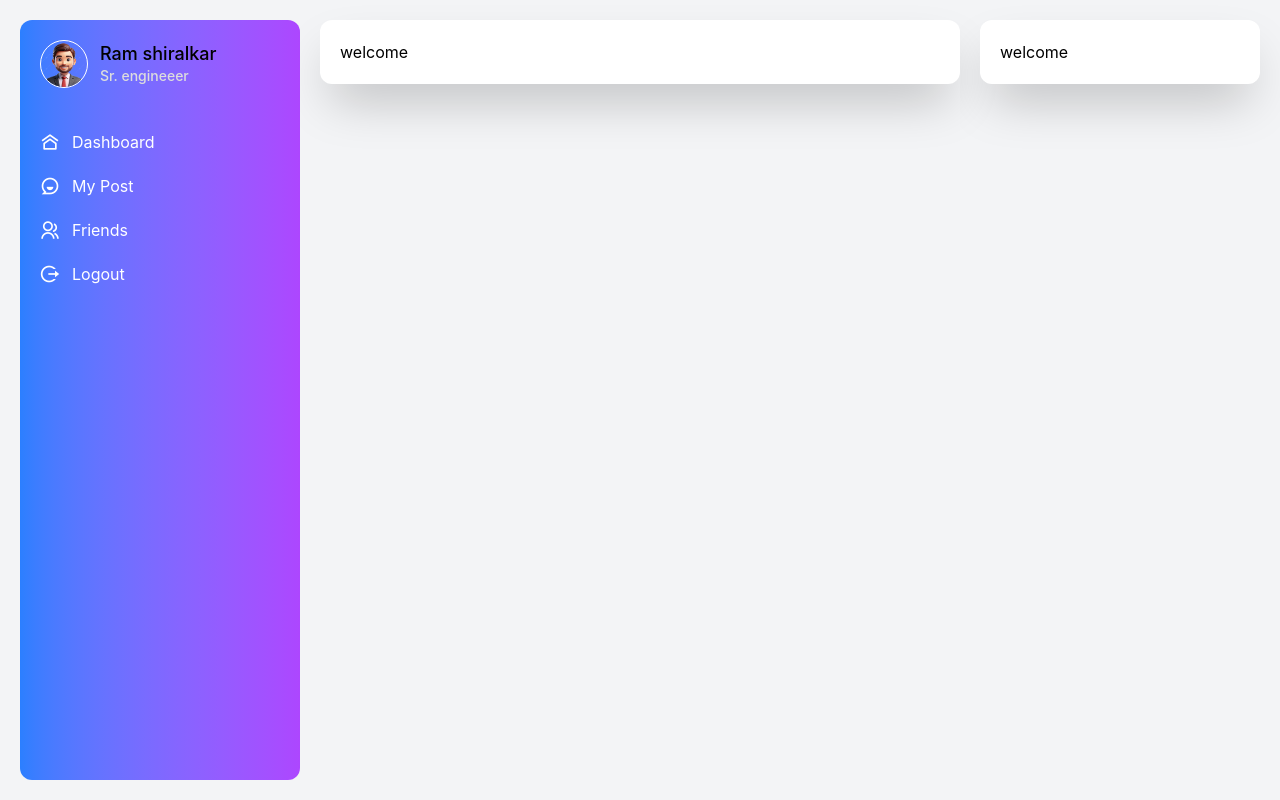
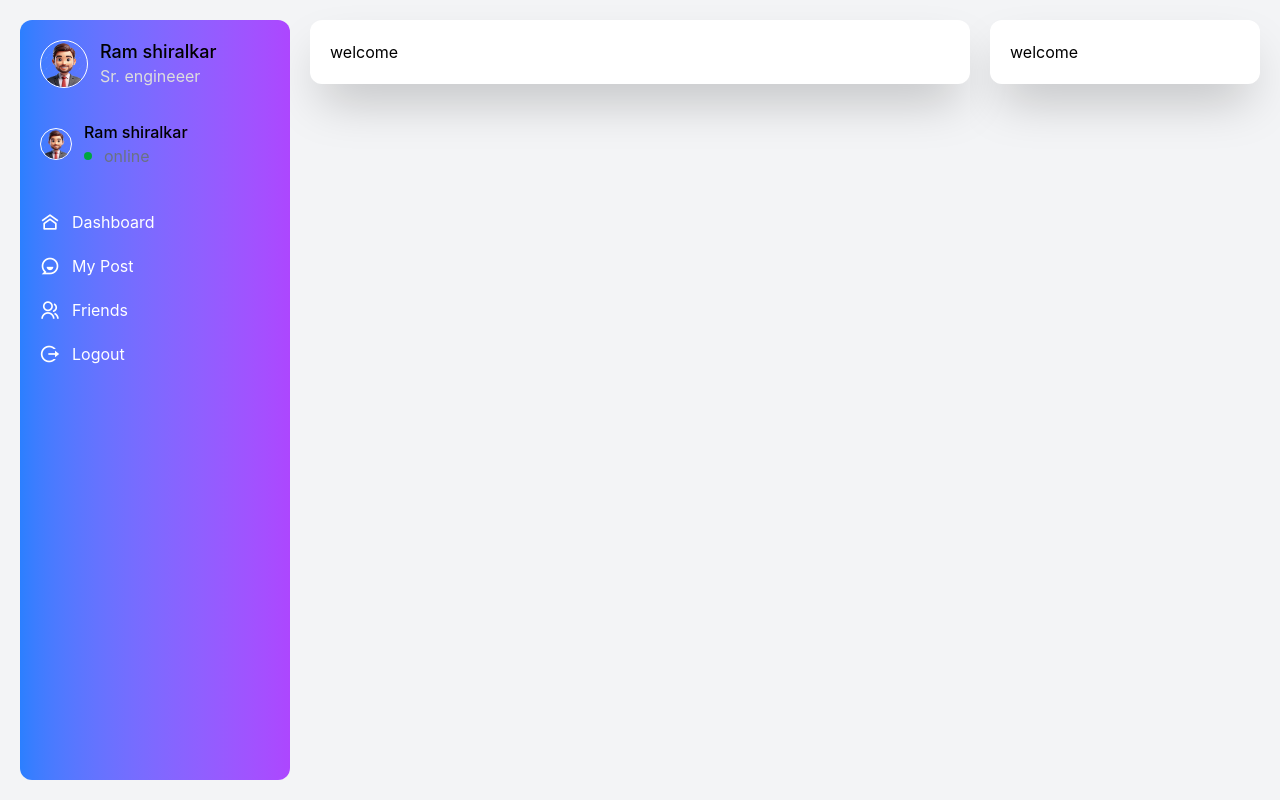
Before and after one commit to KaptainKrishna/typescript_practice, a React (Vite) app: page /layout in a window 1280 px wide. Built offline with nearby package versions, Linux system fonts and the light colour scheme.

Commit message:
interface modify

```diff
--- a/src/component/app/Layout.tsx
+++ b/src/component/app/Layout.tsx
@@ -2,6 +2,7 @@ import { Link } from "react-router-dom";
 import Avatar from "../shared/Avatar";
 
 const Layout = () => {
+  const asideSize = 310;
   const menus = [
     {
       icon: "ri-home-9-line",
@@ -21,12 +22,26 @@ const Layout = () => {
   ];
   return (
     <div className="min-h-screen bg-gray-100">
-      <aside className=" w-80 h-screen fixed top-0 left-0 overflow-auto p-5">
+      <aside
+        className="h-screen fixed top-0 left-0 overflow-auto p-5"
+        style={{ width: asideSize }}
+      >
         <div className=" space-y-8 bg-white h-full p-5 rounded-xl bg-linear-to-r from-blue-500 to-purple-500">
           <Avatar
             img="/images/avt.png"
             title="Ram shiralkar"
             subtitle="Sr. engineeer"
+          />
+          <Avatar
+            size="md"
+            img="/images/avt.png"
+            title="Ram shiralkar"
+            subtitle={
+              <div className="flex gap-3 items-center">
+                <div className="w-2 h-2 rounded-full bg-green-600" />
+                <label className="text-gray-500">online</label>
+              </div>
+            }
           />
           <div>
             {menus.map((item, index) => (
@@ -48,11 +63,20 @@ const Layout = () => {
         </div>
       </aside>
 
-      <section className="ml-80 w-[calc(100%-640px)] py-5">
+      <section
+        className="py-5"
+        style={{
+          marginLeft: asideSize,
+          width: `calc(100% - ${asideSize * 2}px)`,
+        }}
+      >
         <div className="bg-white p-5 shadow-2xl rounded-xl">welcome</div>
       </section>
 
-      <aside className="w-80 h-screen fixed right-0 top-0 overflow-auto p-5">
+      <aside
+        className="h-screen fixed right-0 top-0 overflow-auto p-5"
+        style={{ width: asideSize }}
+      >
         <div className="bg-white shadow-2xl rounded-xl p-5">welcome</div>
       </aside>
     </div>
--- a/src/component/shared/Avatar.tsx
+++ b/src/component/shared/Avatar.tsx
@@ -1,11 +1,12 @@
-import type { FC } from "react";
+import type { FC, ReactNode } from "react";
 
 interface AvatarInterface {
   img?: string;
   title?: string;
-  subtitle?: string;
+  subtitle?: ReactNode;
   titleColor?: string;
   subtitleColor?: string;
+  size?: "lg" | "md";
 }
 
 const Avatar: FC<AvatarInterface> = ({
@@ -14,6 +15,7 @@ const Avatar: FC<AvatarInterface> = ({
   subtitle = "subtitle missing",
   titleColor = "#000",
   subtitleColor = "#ddd",
+  size = "lg",
 }) => {
   return (
     <div className="flex gap-3 items-center">
@@ -21,23 +23,18 @@ const Avatar: FC<AvatarInterface> = ({
         <img
           src={img}
           alt="img"
-          className="w-12 h-12 rounded-full object-cover border border-white"
+          className={`${size === "lg" ? "w-12 h-12" : "w-8 h-8"} rounded-full object-cover border border-white`}
         />
       )}
       {title && subtitle && (
         <div className="flex flex-col">
           <h1
-            className="text-lg/6 font-medium"
+            className={`${size === "lg" ? "text-lg/6" : "text-base"} font-medium`}
             style={{ color: titleColor }}
           >
             {title}
           </h1>
-          <label
-            className="text-sm font-medium"
-            style={{ color: subtitleColor }}
-          >
-            {subtitle}
-          </label>
+          <div style={{color:subtitleColor}}>{subtitle}</div>
         </div>
       )}
     </div>
```
